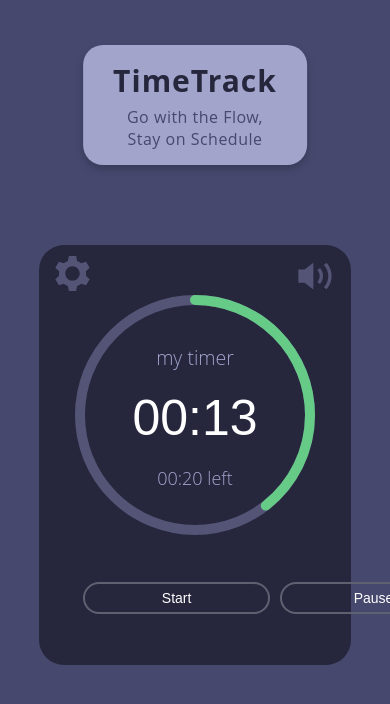
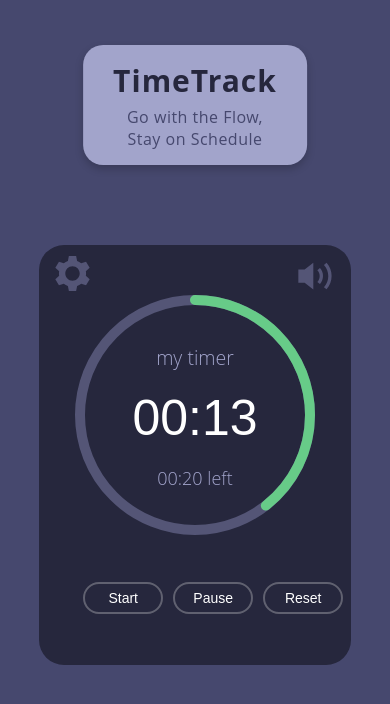
Before and after one commit to sgrisshk/Timer, a React (Create React App) app: page / in a window 390 px wide. Shown: the top 704 px of the page. Built offline with nearby package versions, Linux system fonts and the light colour scheme; a web font is replaced by a local one.

Commit message:
fix(element): some fixes in Timer.css for mobile display

```diff
--- a/src/Timer.css
+++ b/src/Timer.css
@@ -435,7 +435,7 @@ body, html {
     }
 
     .button {
-        width:80%;
+        width:80px;
         padding: 6px 10px;
         font-size: 14px;
         flex: none;
```
